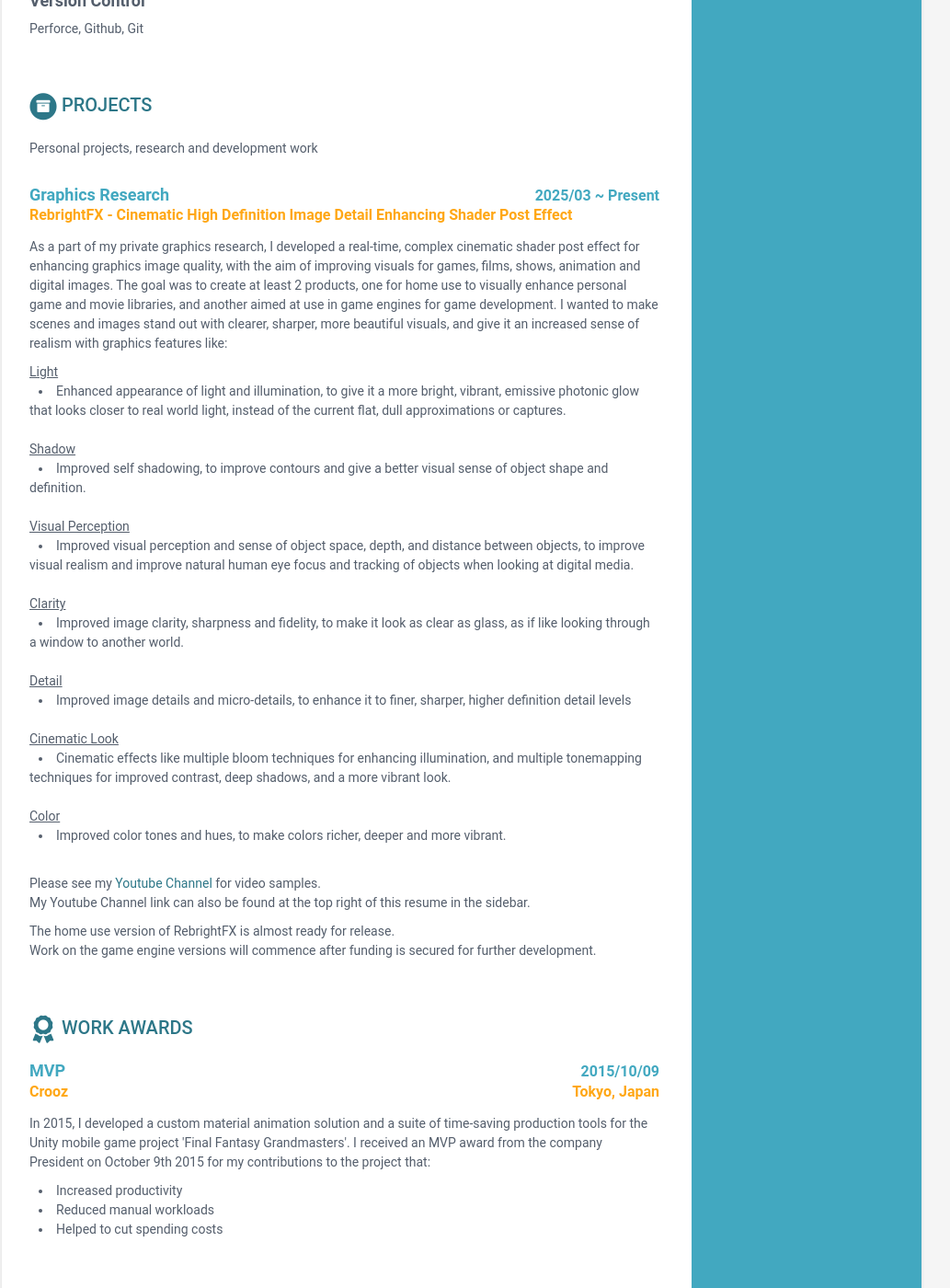
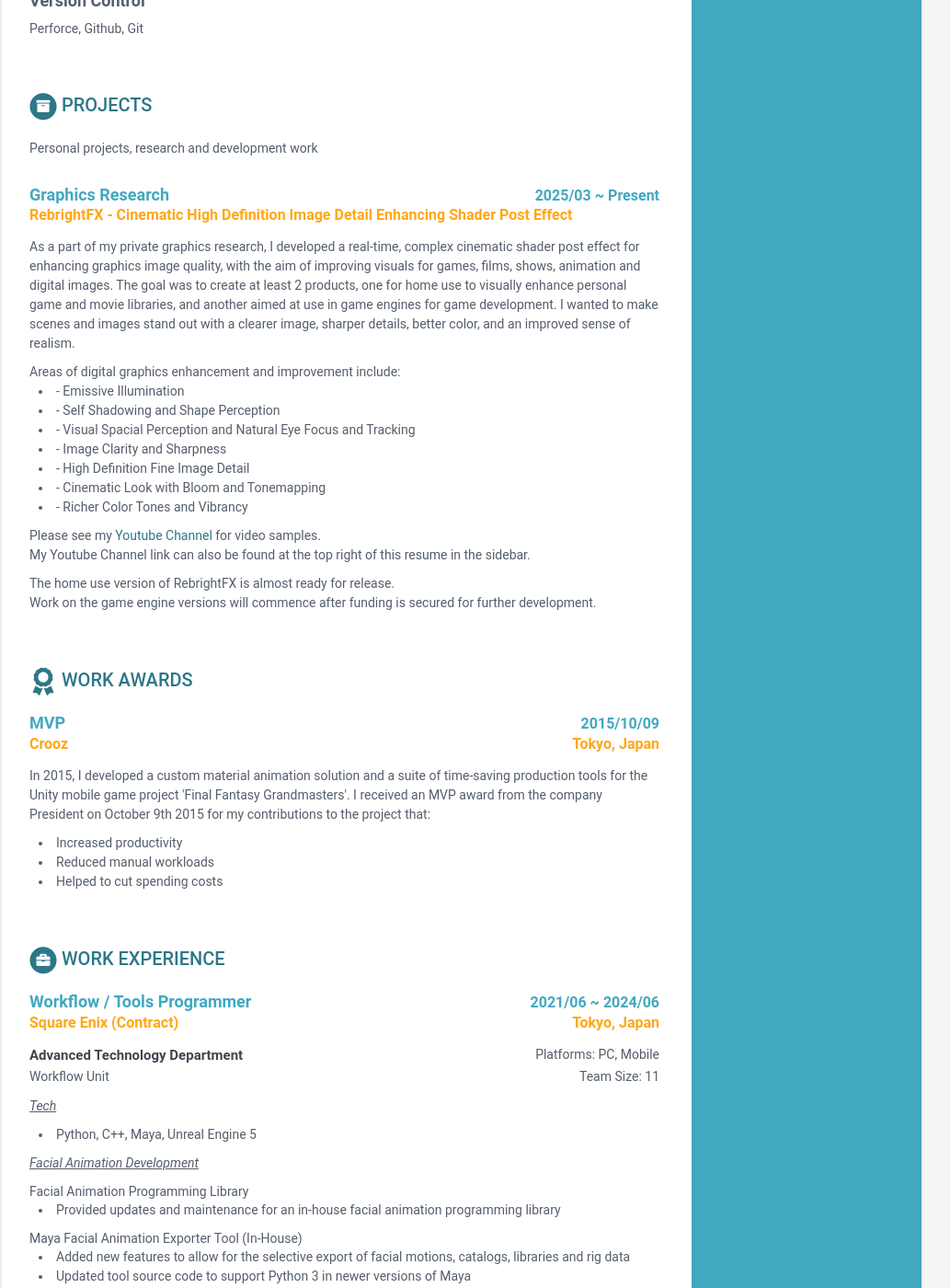
Before and after one commit to techengineer3d/resume, a Jekyll site: the page built from index.html, in a window 1280 px wide and 1400 px high, scrolled down 2038 px. Shown: the whole window at 92% size, without its empty margins (138-1171 px from the left). Built offline with Jekyll 4.4.1, drawn with Linux system fonts in a browser that asks for light colours.

Commit message:
Project Section Update
shortened rebrightfx enhancment list to short point form for easier reading.
detailed point form was moved to portfolio projects section.

```diff
--- a/_data/project_data.yml
+++ b/_data/project_data.yml
@@ -13,44 +13,32 @@
         <p>
         As a part of my private graphics research, I developed a real-time, complex cinematic shader post effect for enhancing graphics image quality, with the aim of improving visuals for games, films, shows, animation and digital images.
         The goal was to create at least 2 products, one for home use to visually enhance personal game and movie libraries, and another aimed at use in game engines for game development.
-        I wanted to make scenes and images stand out with clearer, sharper, more beautiful visuals, and give it an increased sense of realism with graphics features like:
+        I wanted to make scenes and images stand out with a clearer image, sharper details, better color, and an improved sense of realism.
         </p>
+
         <p>
-        <u>Light</u>
+        Areas of digital graphics enhancement and improvement include:
         <span class="bullet-point">
-        Enhanced appearance of light and illumination, to give it a more bright, vibrant, emissive photonic glow that looks closer to real world light, instead of the current flat, dull approximations or captures.
+        - Emissive Illumination
         </span>
-        <br/>
-        <u>Shadow</u>
         <span class="bullet-point">
-        Improved self shadowing, to improve contours and give a better visual sense of object shape and definition.
+        - Self Shadowing and Shape Perception
         </span>
-        <br/>
-        <u>Visual Perception</u>
         <span class="bullet-point">
-        Improved visual perception and sense of object space, depth, and distance between objects, to improve visual realism and improve natural human eye focus and tracking of objects when looking at digital media.
+        - Visual Spacial Perception and Natural Eye Focus and Tracking
         </span>
-        <br/>
-        <u>Clarity</u>
         <span class="bullet-point">
-        Improved image clarity, sharpness and fidelity, to make it look as clear as glass, as if like looking through a window to another world.
+        - Image Clarity and Sharpness
         </span>
-        <br/>
-        <u>Detail</u>
         <span class="bullet-point">
-        Improved image details and micro-details, to enhance it to finer, sharper, higher definition detail levels
+        - High Definition Fine Image Detail
         </span>
-        <br/>
-        <u>Cinematic Look</u>
         <span class="bullet-point">
-        Cinematic effects like multiple bloom techniques for enhancing illumination, and multiple tonemapping techniques for improved contrast, deep shadows, and a more vibrant look.
+        - Cinematic Look with Bloom and Tonemapping
         </span>
-        <br/>
-        <u>Color</u>
         <span class="bullet-point">
-        Improved color tones and hues, to make colors richer, deeper and more vibrant.
+        - Richer Color Tones and Vibrancy
         </span>
-        <br/>
         </p>
         <p>
         Please see my <a href="https://www.youtube.com/@rebrightfx">Youtube Channel</a> for video samples.<br/>
```
